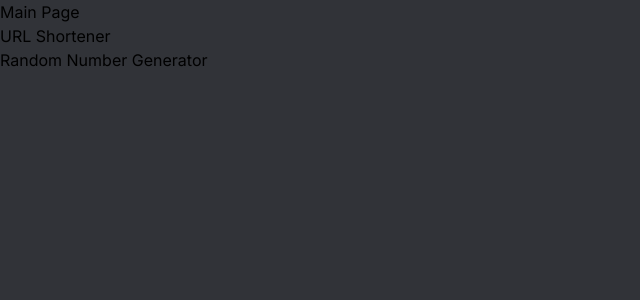
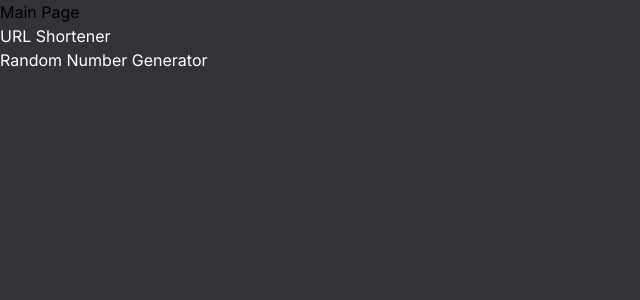
Before and after one commit to MA5951/Scouting-System-Interface, a Next.js app: page / in a window 1280 px wide. Shown: the top 300 px of the page, without its empty margins (0-640 px from the left). Built offline with nearby package versions, Linux system fonts and the light colour scheme.

Commit message:
changed link color to white on the main page

```diff
--- a/src/app/page.tsx
+++ b/src/app/page.tsx
@@ -7,12 +7,12 @@ const Home = () => {
       <h1>Main Page</h1>
       <div>
         <Link href="/urlShortner">
-          URL Shortener
+          <a style={{color: 'white'}}>URL Shortener</a>
         </Link>
       </div>
       <div>
         <Link href="/randomNumber">
-          Random Number Generator
+          <a style={{color: 'white'}}>Random Number Generator</a>
         </Link>
       </div>
     </div>
```
